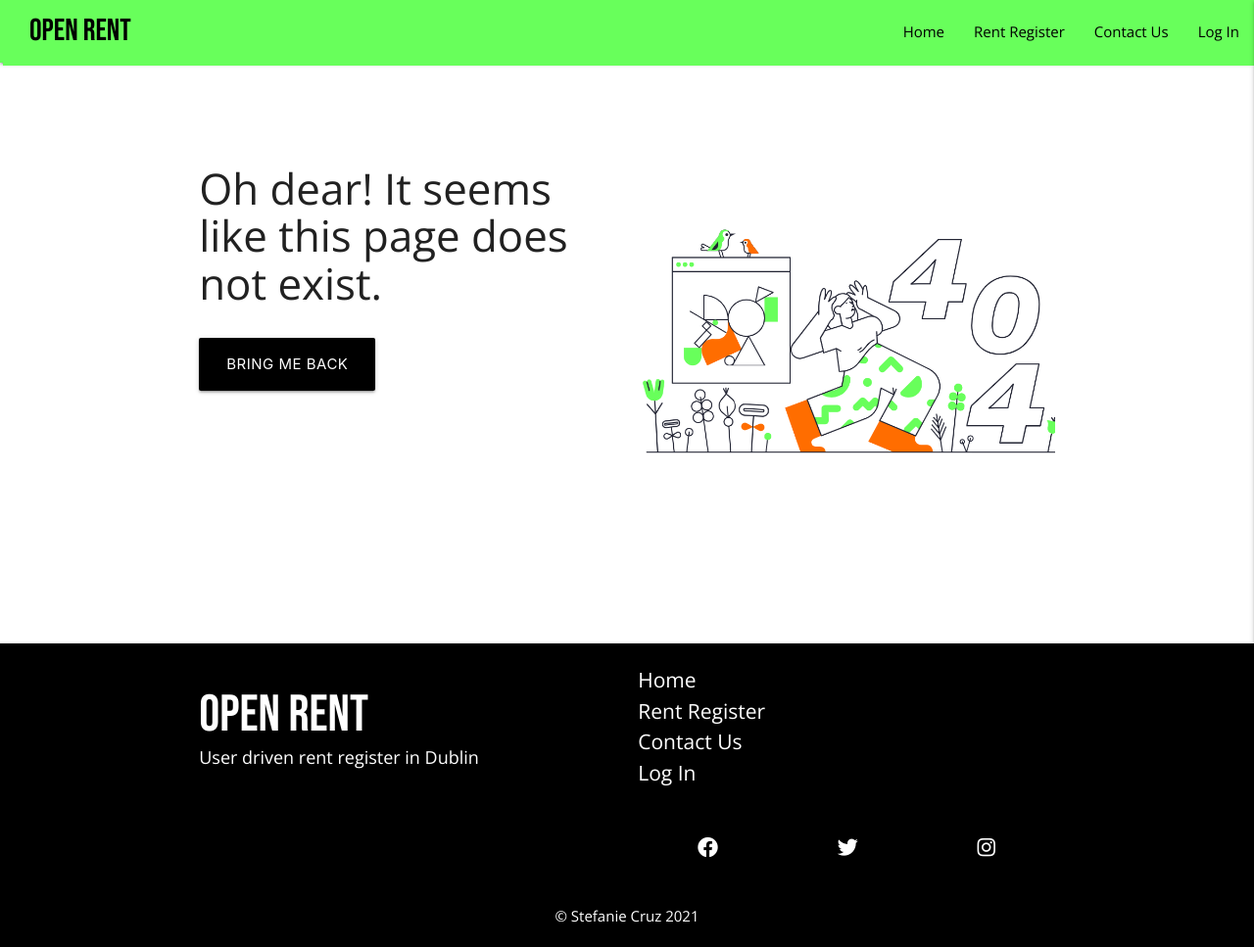
After one commit to stef-cruz/open_rent, a Flask app: template app/templates/404.html in a window 1280 px wide. The commit adds this page. Shown: the whole page at 98% size. Run offline with Flask 2, Linux system fonts and the light colour scheme; the template is opened without the code that fills it, so the values that code supplies are empty.

Commit message:
Add 404 page and error handling on profile function

```diff
--- a/app/__init__.py
+++ b/app/__init__.py
@@ -14,3 +14,4 @@ from app import login
 from app import profile
 from app import tenancy
 from app import contact
+from app import errors
--- a/app/login.py
+++ b/app/login.py
@@ -52,8 +52,10 @@ def login():
         # check if username exists in db
         existing_user = DB_USERS.find_one(
             {"username": request.form.get("username").lower()})
+
         # if user in DB
         if existing_user:
+
             # check if password supplied matches db
             if check_password_hash(
                     existing_user["password"], request.form.get("password")):
@@ -70,6 +72,7 @@ def login():
             # username doesn't exist
             flash("Incorrect username and/or password")
             return redirect(url_for("login"))
+
     # GET method
     return render_template('login.html')
 
--- /dev/null
+++ b/app/static/css/_errors.scss
@@ -0,0 +1,12 @@
+.not-found {
+  margin: 5rem 0;
+
+  @include bp(tablet) {
+    text-align: left;
+  }
+
+  img {
+    width: 100%;
+    padding: 5rem 0;
+  }
+}
--- a/app/static/css/style.css
+++ b/app/static/css/style.css
@@ -563,6 +563,19 @@
   display: none;
 }
 
+.not-found {
+  margin: 5rem 0;
+}
+@media (min-width: 48rem) {
+  .not-found {
+    text-align: left;
+  }
+}
+.not-found img {
+  width: 100%;
+  padding: 5rem 0;
+}
+
 * {
   margin: 0;
   font-size: 1.4rem;
--- a/app/static/css/style.scss
+++ b/app/static/css/style.scss
@@ -10,6 +10,7 @@
 @import "rent-register";
 @import "card-tenancy";
 @import "contact";
+@import "errors";
 
 //
 // General Styling
--- a/app/static/js/durationOfTenancyRentRegister.js
+++ b/app/static/js/durationOfTenancyRentRegister.js
@@ -20,8 +20,4 @@ for (let i = 0; i < tenancies.length; i++) {
         } else {
             durationOfTenancy[i].innerHTML = `${monthDiff(startDate, endDate)} months`
         }
-
-    console.log(startDate);
-    console.log(endDate);
-    console.log(monthDiff(startDate, endDate));
 }
--- /dev/null
+++ b/app/templates/404.html
@@ -0,0 +1,20 @@
+{% extends "base.html" %}
+{% block content %}
+
+<section class="container">
+    <div class="row not-found center-align">
+        <div class="col s12 m6">
+            <h3>Oh dear! It seems like this page does not exist.</h3>
+            <a href="{{ url_for('index') }}">
+                <button class="btn-large button-black">
+                    Bring me back</i>
+                </button>
+            </a>
+        </div>
+        <div class="col s12 m6">
+            <img src="{{ url_for('static', filename='images/404-not-found.png') }}" alt="404 not found">
+        </div>
+    </div>
+</section>
+
+{% endblock %}
--- a/app/templates/base.html
+++ b/app/templates/base.html
@@ -70,7 +70,7 @@
             <div class="row">
                 <div class="col s12 m6 footer__logo">
                     <h4 class="footer__logo-heading">Open Rent</h4>
-                    <p>User driven website of rent prices in Ireland</p>
+                    <p>User driven rent register in Dublin</p>
                 </div>
                 <div class="col s12 m6 footer__nav">
                     <ul>
@@ -113,7 +113,7 @@
         <div class="container footer__copyright">
             <div class="row">
                 <div class="col">
-                    <p>© Stefanie Cruz 2020</p>
+                    <p>© Stefanie Cruz 2021</p>
                 </div>
             </div>
         </div>
--- a/app/templates/index.html
+++ b/app/templates/index.html
@@ -107,7 +107,7 @@
         <div class="row">
             <div class="col s12 about__hero">
                 <h3>Why OpenRent?</h3>
-                <p>To bring rental information to everyone creating a database of rent prices in Ireland.</p>
+                <p>To bring rental information to everyone creating a database of rent prices in Dublin.</p>
             </div>
             <div class="col s12 m6 about__card">
                 <div class="card-panel">
@@ -123,7 +123,7 @@
                     <img class="img-right" src="{{ url_for('static', filename='images/for-the-community-boy.png') }}"
                          alt="Man with hand up waving">
                     <div class="black-text txt-right"><span>FOR THE <br> COMMUNITY</span><br> To provide user driven
-                        data of the private rented sector and <br> track the market in Ireland.
+                        data of the private rented sector and <br> track the market in Dublin.
                     </div>
                     <img class="img-right-two"
                          src="{{ url_for('static', filename='images/for-the-community-girl.png') }}"
--- a/app/templates/profile.html
+++ b/app/templates/profile.html
@@ -16,7 +16,7 @@
     </div>
     <!-- ./flash message -->
 
-    <h3 class="center-align welcome-user"><span>Welcome,</span><br> {{ username }}</h3>
+    <h3 class="center-align welcome-user"><span>Welcome,</span><br> {{ current_user.username }}</h3>
 
     <!-- Profile -->
     <ul class="collapsible expandable">
```
Also changed, not shown: app/errors.py (added, +10 -0 lines), app/profile.py (+12 -7 lines), app/static/images/404-not-found.png (added), 1 other file.
